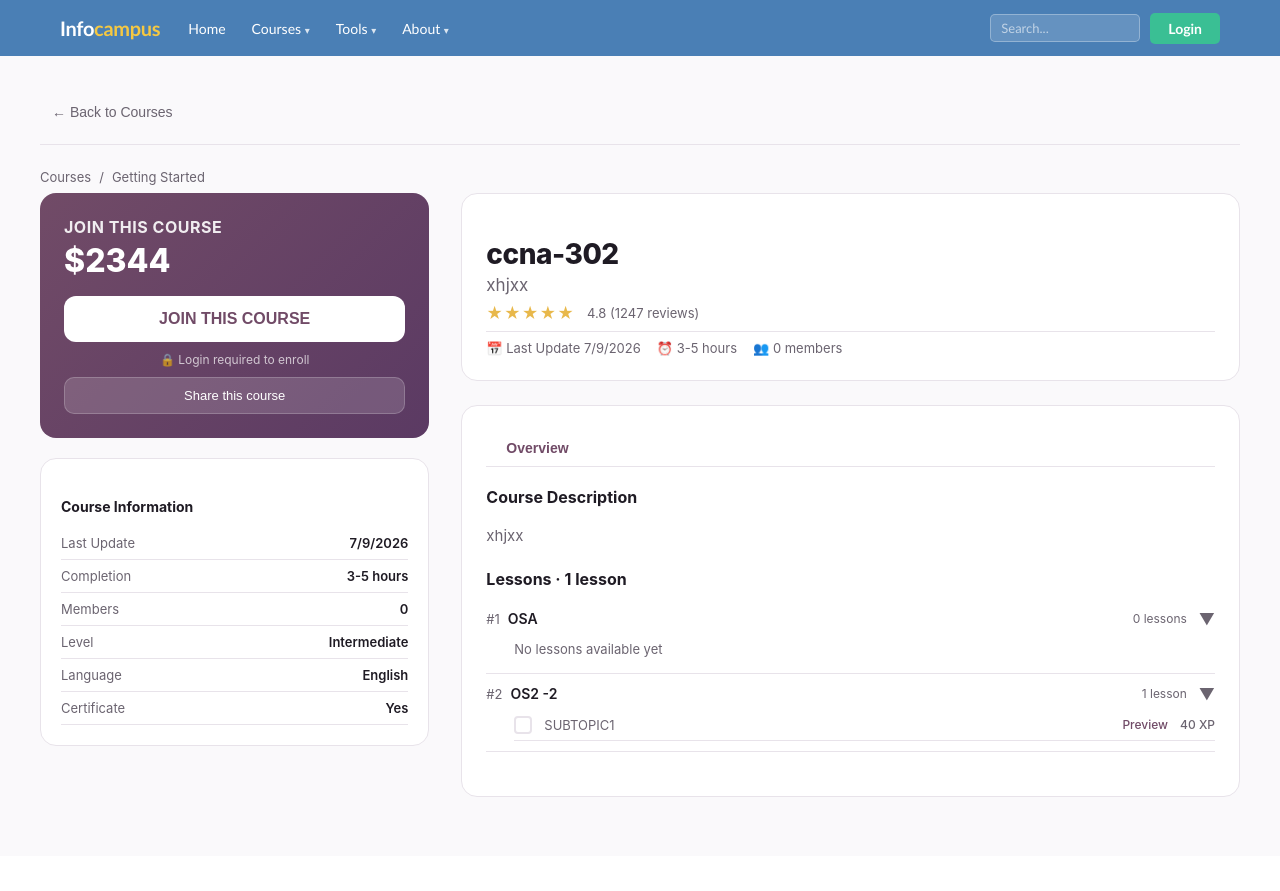
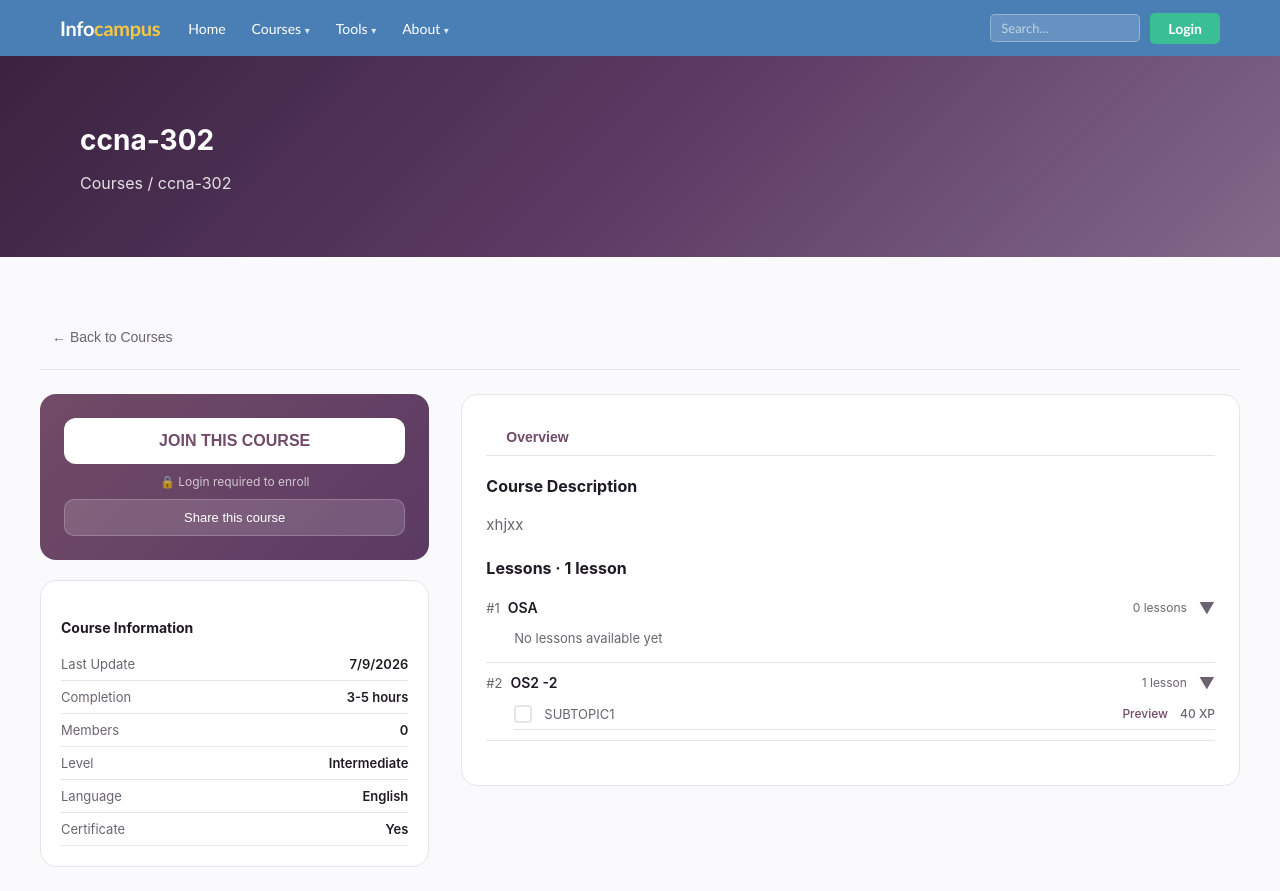
Before and after one commit to Pranavrkvtk/infocampus, a React (Create React App) app: page /enroll/1 in a window 1280 px wide. Before the commit the page ends 856 px from the top, so only its background shows below. Built offline with nearby package versions, Linux system fonts and the light colour scheme.

Commit message:
new here

```diff
--- a/src/components/CourseEnrollmentPage.jsx
+++ b/src/components/CourseEnrollmentPage.jsx
@@ -124,7 +124,7 @@ export default function CourseEnrollmentPage({
       return {
         id: apiCourse.id,
         title: apiCourse.title || 'Course',
-        subtitle: apiCourse.description?.substring(0, 100) || 'Learn with expert instructors',
+        subtitle: '',
         rating: apiCourse.rating || 4.8,
         reviews: apiCourse.reviews || 1247,
         students: students,
@@ -133,7 +133,6 @@ export default function CourseEnrollmentPage({
         level: apiCourse.level || 'Intermediate',
         language: 'English',
         certificate: 'Yes',
-        price: apiCourse.price || 2344,
         image: apiCourse.imageUrl || '',
         description: apiCourse.description || 'Master networking fundamentals with this comprehensive course.',
         syllabus: syllabus.length > 0 ? syllabus : [
@@ -157,7 +156,7 @@ export default function CourseEnrollmentPage({
     return course || {
       id: 1,
       title: 'ccna-302',
-      subtitle: 'xhjxx',
+      subtitle: '',
       rating: 4.8,
       reviews: 1247,
       students: enrollmentCount || 0,
@@ -166,7 +165,6 @@ export default function CourseEnrollmentPage({
       level: 'Intermediate',
       language: 'English',
       certificate: 'Yes',
-      price: 2344,
       description: 'xhjxx',
       syllabus: [
         {
@@ -261,6 +259,25 @@ export default function CourseEnrollmentPage({
       padding: isMobile ? '16px' : '24px 40px',
     },
 
+    // ─── FULL WIDTH TOP COLOR BAR ──────────────────────────────────
+    topColorBar: {
+      background: `linear-gradient(135deg, ${COLORS.plumDark}, ${COLORS.plumMid}, ${COLORS.plumLight})`,
+      padding: isMobile ? '20px 16px' : '24px 40px',
+      marginBottom: '24px',
+      color: '#fff',
+      width: '100%',
+      boxSizing: 'border-box',
+    },
+    topColorBarTitle: {
+      fontSize: isMobile ? '20px' : '28px',
+      fontWeight: 700,
+      marginBottom: '4px',
+    },
+    topColorBarSubtitle: {
+      fontSize: isMobile ? '13px' : '16px',
+      opacity: 0.85,
+    },
+
     // ─── Top Navigation ──────────────────────────────────────────────
     topNav: {
       display: 'flex',
@@ -306,77 +323,6 @@ export default function CourseEnrollmentPage({
       display: 'flex',
       flexDirection: 'column',
       gap: '24px',
-    },
-
-    // ─── Breadcrumb ──────────────────────────────────────────────────
-    breadcrumb: {
-      fontSize: '13px',
-      color: COLORS.slate,
-      marginBottom: '8px',
-      display: 'flex',
-      gap: '8px',
-      flexWrap: 'wrap',
-    },
-
-    // ─── Course Header (Right Column) ──────────────────────────────
-    courseHeader: {
-      background: COLORS.paper,
-      borderRadius: '16px',
-      padding: isMobile ? '20px' : '24px',
-      border: `1px solid ${COLORS.line}`,
-    },
-    courseTitle: {
-      fontSize: isMobile ? '24px' : '28px',
-      fontWeight: 800,
-      color: COLORS.ink,
-      letterSpacing: '-0.5px',
-      marginBottom: '4px',
-    },
-    courseSubtitle: {
-      fontSize: isMobile ? '15px' : '17px',
-      color: COLORS.slate,
-      marginBottom: '8px',
-    },
-    ratingRow: {
-      display: 'flex',
-      alignItems: 'center',
-      gap: '12px',
-      flexWrap: 'wrap',
-      marginBottom: '8px',
-    },
-    stars: {
-      color: COLORS.gold,
-      fontSize: '16px',
-      letterSpacing: '1px',
-    },
-    ratingText: {
-      fontSize: '13px',
-      color: COLORS.slate,
-    },
-    enrolledBadge: {
-      display: 'inline-flex',
-      alignItems: 'center',
-      gap: '6px',
-      background: 'rgba(46, 139, 87, 0.15)',
-      color: COLORS.success,
-      padding: '4px 12px',
-      borderRadius: '20px',
-      fontSize: '12px',
-      fontWeight: 600,
-    },
-    metaRow: {
-      display: 'flex',
-      gap: '16px',
-      flexWrap: 'wrap',
-      fontSize: '13px',
-      color: COLORS.slate,
-      paddingTop: '8px',
-      borderTop: `1px solid ${COLORS.line}`,
-    },
-    metaItem: {
-      display: 'flex',
-      alignItems: 'center',
-      gap: '4px',
     },
 
     // ─── Tab Navigation ──────────────────────────────────────────────
@@ -512,11 +458,6 @@ export default function CourseEnrollmentPage({
       marginBottom: '4px',
       letterSpacing: '0.5px',
     },
-    joinCardPrice: {
-      fontSize: '32px',
-      fontWeight: 800,
-      marginBottom: '16px',
-    },
     joinBtn: {
       width: '100%',
       padding: '14px',
@@ -592,6 +533,14 @@ export default function CourseEnrollmentPage({
     infoValue: {
       fontWeight: 600,
       color: COLORS.ink,
+    },
+
+    // ─── Content Card (Right Column) ──────────────────────────────
+    contentCard: {
+      background: COLORS.paper,
+      borderRadius: '16px',
+      padding: isMobile ? '20px' : '24px',
+      border: `1px solid ${COLORS.line}`,
     },
 
     // ─── Loading ──────────────────────────────────────────────────────
@@ -817,11 +766,30 @@ export default function CourseEnrollmentPage({
     </div>
   );
 
+  // ─── Get course title for top bar ──────────────────────────────
+  const getCourseTitle = () => {
+    return courseData.title || 'Getting Started';
+  };
+
+  const getBreadcrumbText = () => {
+    return `Courses / ${courseData.title || 'Getting Started'}`;
+  };
+
   // ─── Render ──────────────────────────────────────────────────────
 
   return (
     <>
       <div style={styles.page}>
+        {/* ─── FULL WIDTH TOP COLOR BAR ────────────────────────────── */}
+        <div style={styles.topColorBar}>
+          <div style={styles.container}>
+            <h1 style={styles.topColorBarTitle}>{getCourseTitle()}</h1>
+            <p style={styles.topColorBarSubtitle}>
+              {getBreadcrumbText()}
+            </p>
+          </div>
+        </div>
+
         <div style={styles.container}>
           {/* ─── Top Navigation ────────────────────────────────────── */}
           <div style={styles.topNav}>
@@ -830,21 +798,12 @@ export default function CourseEnrollmentPage({
             </button>
           </div>
 
-          {/* ─── Breadcrumb ────────────────────────────────────────── */}
-          <div style={styles.breadcrumb}>
-            <span>Courses</span>
-            <span>/</span>
-            <span>Getting Started</span>
-          </div>
-
           {/* ─── Main Layout ────────────────────────────────────────── */}
           <div style={styles.mainLayout}>
             {/* ─── Left Column (Join Card + Info) ──────────────────── */}
             <div style={styles.leftColumn}>
               {/* Join Course Card */}
               <div style={styles.joinCard}>
-                <div style={styles.joinCardTitle}>JOIN THIS COURSE</div>
-                <div style={styles.joinCardPrice}>${courseData.price}</div>
 
                 {isEnrolled ? (
                   <>
@@ -913,30 +872,8 @@ export default function CourseEnrollmentPage({
 
             {/* ─── Right Column (Course Content) ────────────────────── */}
             <div style={styles.rightColumn}>
-              {/* Course Header */}
-              <div style={styles.courseHeader}>
-                <h1 style={styles.courseTitle}>{courseData.title}</h1>
-                <div style={styles.courseSubtitle}>{courseData.subtitle}</div>
-
-                <div style={styles.ratingRow}>
-                  <span style={styles.stars}>★★★★★</span>
-                  <span style={styles.ratingText}>
-                    {courseData.rating} ({courseData.reviews} reviews)
-                  </span>
-                  {isEnrolled && (
-                    <span style={styles.enrolledBadge}>✓ Enrolled</span>
-                  )}
-                </div>
-
-                <div style={styles.metaRow}>
-                  <span style={styles.metaItem}>📅 Last Update {courseData.lastUpdate}</span>
-                  <span style={styles.metaItem}>⏰ {courseData.duration}</span>
-                  <span style={styles.metaItem}>👥 {courseData.students.toLocaleString()} members</span>
-                </div>
-              </div>
-
-              {/* Tabs and Content */}
-              <div style={styles.courseHeader}>
+              {/* ─── Content Card - Only Overview tab now ──────────── */}
+              <div style={styles.contentCard}>
                 <div style={styles.tabs}>
                   <button
                     style={styles.tab(activeTab === 'overview')}
@@ -957,4 +894,4 @@ export default function CourseEnrollmentPage({
       {showLoginModal && renderLoginModal()}
     </>
   );
-} // <-- This is the closing brace for the CourseEnrollmentPage component
+}
```
